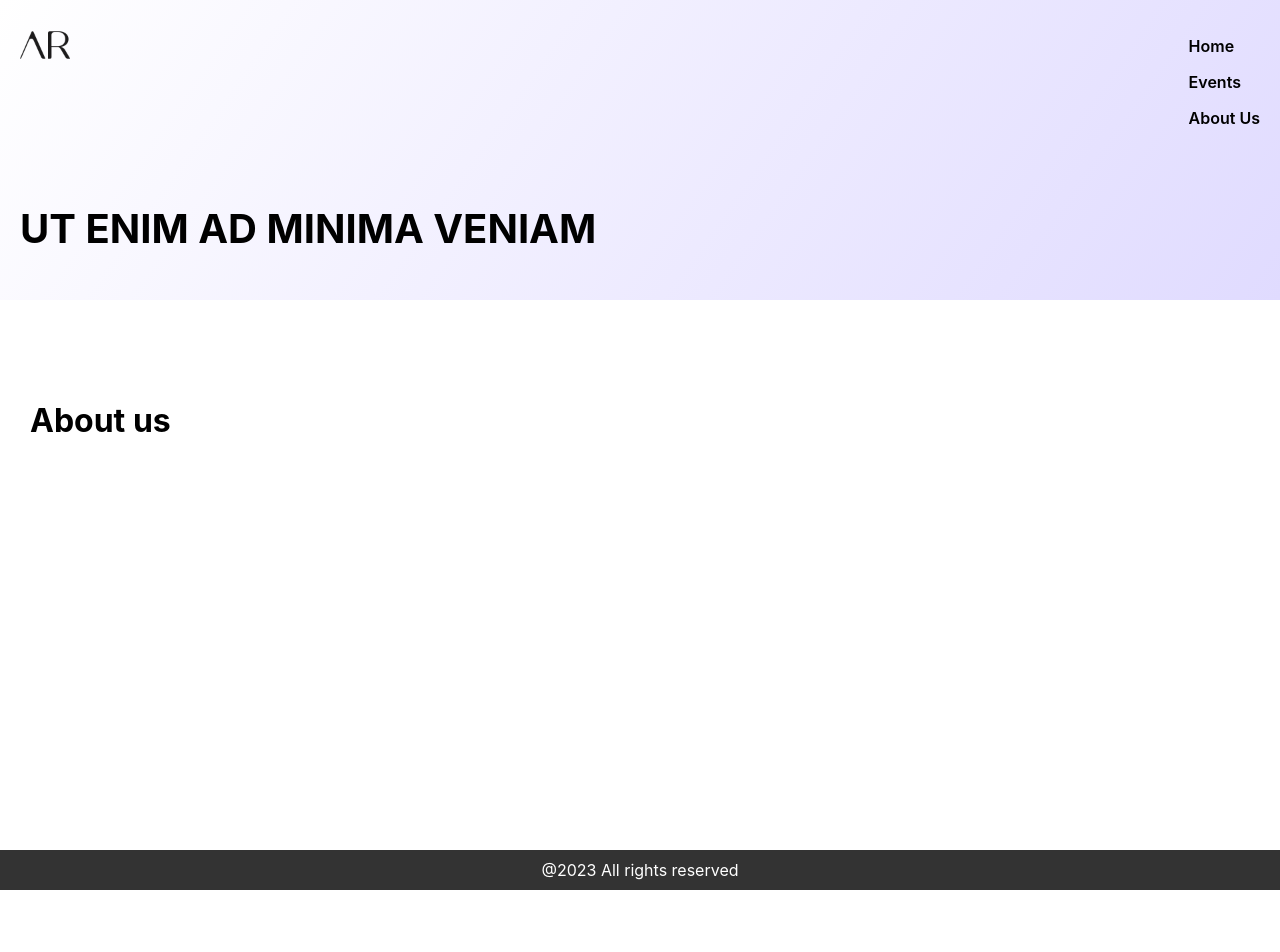
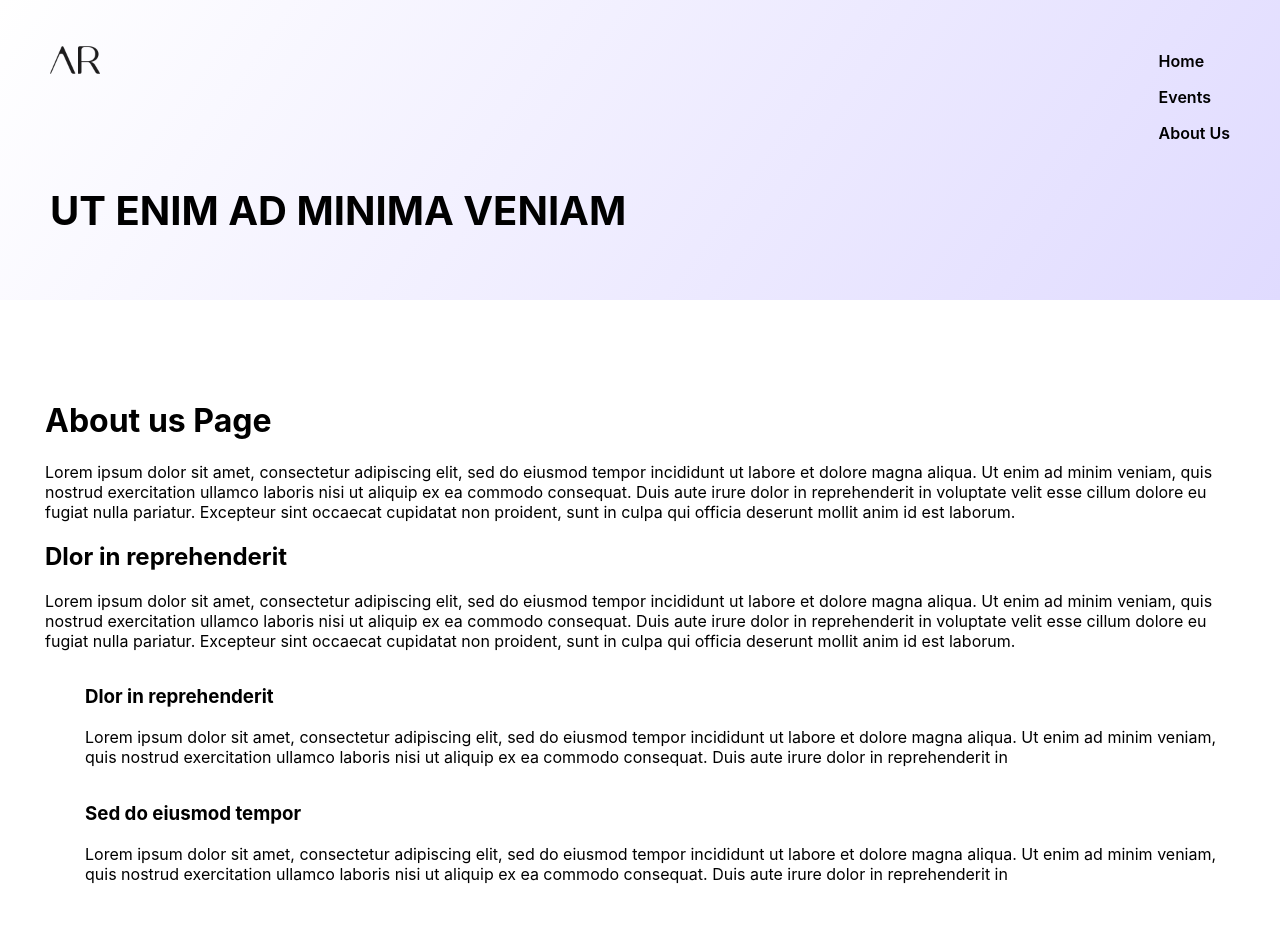
Before and after one commit to Tatsurou-Yajima/next-js-events-app, a Next.js app: page /about-us in a window 1280 px wide. Shown: the top 952 px of the page. Before the commit the page ends 890 px from the top, so only its background shows below. Built offline with nearby package versions, Linux system fonts and the light colour scheme.

Commit message:
💫 About usページのCSS調整

```diff
--- a/pages/about-us.js
+++ b/pages/about-us.js
@@ -1,5 +1,44 @@
 const AboutUsPage = () => {
-  return <h1>About us</h1>;
+    return (
+        <div>
+            <h1> About us Page</h1>
+            <p>
+                Lorem ipsum dolor sit amet, consectetur adipiscing elit, sed do eiusmod tempor incididunt ut
+                labore et dolore magna aliqua. Ut enim ad minim veniam, quis nostrud exercitation ullamco
+                laboris nisi ut aliquip ex ea commodo consequat. Duis aute irure dolor in reprehenderit in
+                voluptate velit esse cillum dolore eu fugiat nulla pariatur. Excepteur sint occaecat
+                cupidatat non proident, sunt in culpa qui officia deserunt mollit anim id est laborum.
+            </p>
+            <h2>Dlor in reprehenderit </h2>
+            <p>
+                Lorem ipsum dolor sit amet, consectetur adipiscing elit, sed do eiusmod tempor incididunt ut
+                labore et dolore magna aliqua. Ut enim ad minim veniam, quis nostrud exercitation ullamco
+                laboris nisi ut aliquip ex ea commodo consequat. Duis aute irure dolor in reprehenderit in
+                voluptate velit esse cillum dolore eu fugiat nulla pariatur. Excepteur sint occaecat
+                cupidatat non proident, sunt in culpa qui officia deserunt mollit anim id est laborum.
+            </p>
+            <ul className="about_us_list">
+                <li>
+                    <h3>Dlor in reprehenderit </h3>
+                    <p>
+                        Lorem ipsum dolor sit amet, consectetur adipiscing elit, sed do eiusmod tempor
+                        incididunt ut labore et dolore magna aliqua. Ut enim ad minim veniam, quis nostrud
+                        exercitation ullamco laboris nisi ut aliquip ex ea commodo consequat. Duis aute irure
+                        dolor in reprehenderit in
+                    </p>
+                </li>
+                <li>
+                    <h3>Sed do eiusmod tempor </h3>
+                    <p>
+                        Lorem ipsum dolor sit amet, consectetur adipiscing elit, sed do eiusmod tempor
+                        incididunt ut labore et dolore magna aliqua. Ut enim ad minim veniam, quis nostrud
+                        exercitation ullamco laboris nisi ut aliquip ex ea commodo consequat. Duis aute irure
+                        dolor in reprehenderit in
+                    </p>
+                </li>
+            </ul>
+        </div>
+    )
 }
 
 export default AboutUsPage;
--- a/src/components/header/header.jsx
+++ b/src/components/header/header.jsx
@@ -4,8 +4,9 @@
 export const Header = () => {
     return (
         <header>
+            <div>
                 <div className="topNav">
-                <Image src={'/images/logo_black.png'} width={50} height={50} />
+                    <Image src={'/images/logo_black.png'} alt="logo" width={50} height={50} />
                     <nav>
                         <ul>
                             <li>
@@ -25,6 +26,7 @@
                     </nav>
                 </div>
                 <h1>Ut enim ad minima veniam</h1>
+            </div>
         </header>
     )
 }
--- a/styles/general.sass
+++ b/styles/general.sass
@@ -1,12 +1,21 @@
+ul
+    list-style: none
+
 header
     height: 300px
-    padding: 20px
     background: linear-gradient(305deg, #e0dbff,transparent)
-    display: flex
-    flex-direction: column
-    justify-content: space-between
+    padding: 15px 30px
+
+    >div
+        width: 100%
+        max-width: 1250px
+        margin: auto
+        display: flex
+        padding: 20px
+        flex-direction: column
+        justify-content: space-between
     h1
-        width: 60%
+        width: 50%
         font-size: 40px
         text-transform: uppercase
     .topNav
@@ -30,7 +39,7 @@
 
 main
     width: 100%
-    max-width: 1450px
+    max-width: 1250px
     margin: auto
     padding: 80px 30px
     min-height: 550px
@@ -52,3 +61,6 @@
             direction: rtl
         .content
             width: 50%
+.about_us_list
+    display: flex
+    flex-direction: column
```
Also changed, not shown: src/components/home/home-page.jsx (+9 -11 lines). Lines whose indentation alone changed are shown as unchanged.
